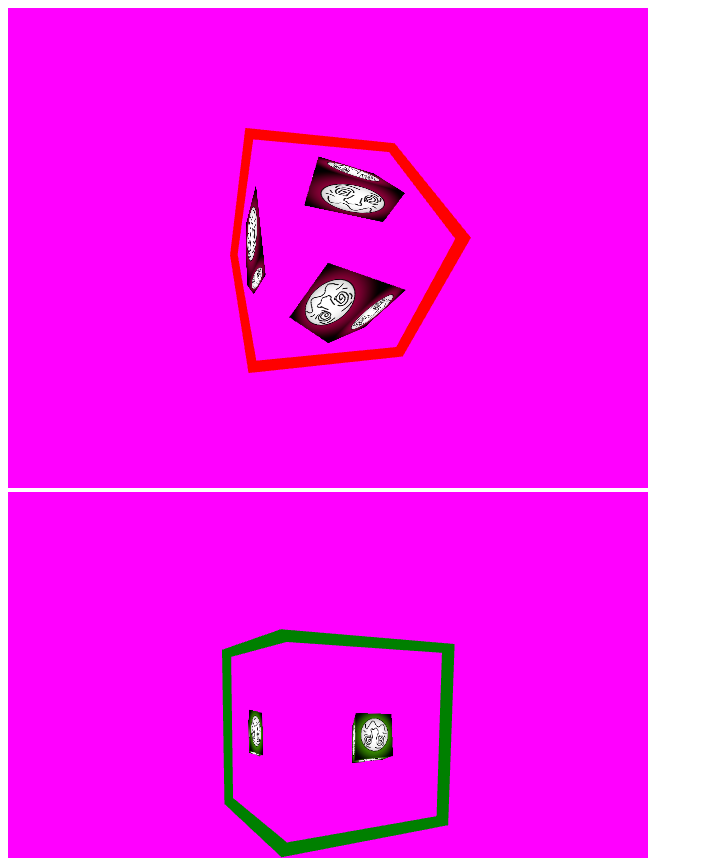
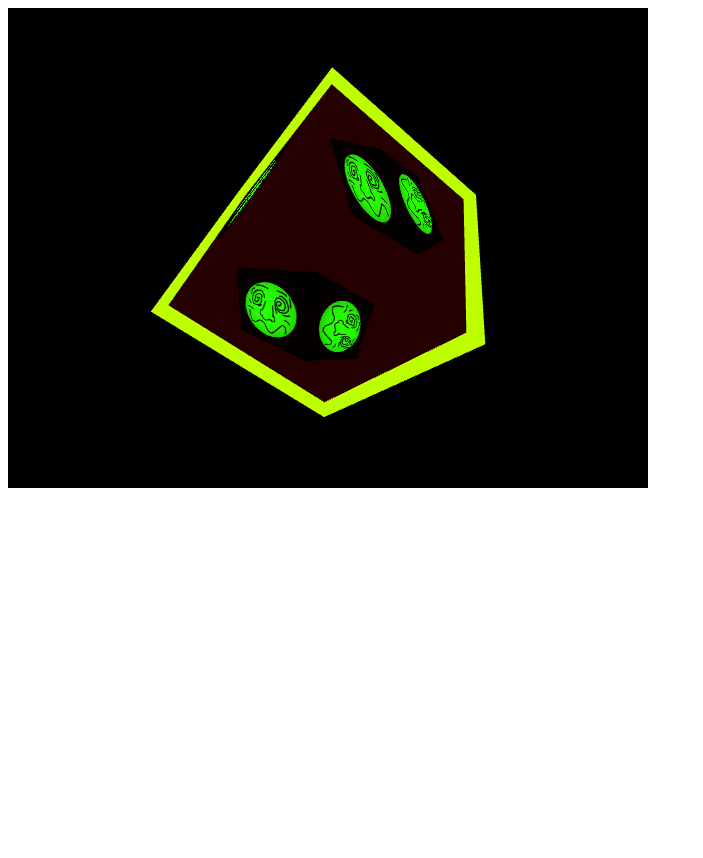
Before and after one commit to devon-artmeier/devon-webgl, a website built with webpack: page index.html in a window 1280 px wide. Shown: the top 858 px of the page, without its empty margins (0-703 px from the left). After the commit the page ends 800 px from the top, so only its background shows below. Built offline with nearby package versions, Linux system fonts and the light colour scheme; animation ran at ten frames a second.

Commit message:
Few additions

```diff
--- a/index.html
+++ b/index.html
@@ -1,8 +1,6 @@
 <!DOCTYPE html>
 <html>
 	<body>
-		<canvas id="test-canvas2" width=640 height=480></canvas>
-		<canvas id="test-canvas3" width=640 height=480></canvas>
 		<canvas id="test-canvas" width=640 height=480></canvas>
 		<script src="dist/devon-webgl.js"></script>
 	</body>
--- a/src/main.ts
+++ b/src/main.ts
@@ -42,10 +42,18 @@ precision highp float;
 
 in vec2 texCoord;
 out vec4 fragColor;
+uniform float time;
+
+vec3 hsvToRGB(vec3 c)
+{
+	vec4 K = vec4(1.0, 2.0 / 3.0, 1.0 / 3.0, 3.0);
+	vec3 p = abs(fract(c.xxx + K.xyz) * 6.0 - K.www);
+	return c.z * mix(K.xxx, clamp(p - K.xxx, 0.0, 1.0), c.y);
+}
 
 void main(void)
 {
-	fragColor = vec4(0, 0, 1, 1);
+	fragColor = vec4(hsvToRGB(vec3(radians(time / 100.0) + 0.9, 1, 1)), 1);
 }
 `;
 
@@ -56,56 +64,19 @@ precision highp float;
 
 in vec2 texCoord;
 out vec4 fragColor;
+uniform sampler2D txt;
+uniform float time;
+
+vec3 hsvToRGB(vec3 c)
+{
+	vec4 K = vec4(1.0, 2.0 / 3.0, 1.0 / 3.0, 3.0);
+	vec3 p = abs(fract(c.xxx + K.xyz) * 6.0 - K.www);
+	return c.z * mix(K.xxx, clamp(p - K.xxx, 0.0, 1.0), c.y);
+}
 
 void main(void)
 {
-	fragColor = vec4(1, 0, 0, 1);
-}
-`;
-
-// Fragment shader base code 4
-const fragShaderCode4 =
-`#version 300 es
-precision highp float;
-
-in vec2 texCoord;
-out vec4 fragColor;
-uniform sampler2D txt;
-
-void main(void)
-{
-	vec4 color = texture(txt, texCoord);
-	fragColor = vec4(color.b, color.g, color.r, color.a);
-}
-`;
-
-// Fragment shader base code 3
-const fragShaderCode5 =
-`#version 300 es
-precision highp float;
-
-in vec2 texCoord;
-out vec4 fragColor;
-
-void main(void)
-{
-	fragColor = vec4(0, 0.5, 0, 1);
-}
-`;
-
-// Fragment shader base code 6
-const fragShaderCode6 =
-`#version 300 es
-precision highp float;
-
-in vec2 texCoord;
-out vec4 fragColor;
-uniform sampler2D txt;
-
-void main(void)
-{
-	vec4 color = texture(txt, texCoord);
-	fragColor = vec4(color.r, color.b, color.g, color.a);
+	fragColor = texture(txt, texCoord) * vec4(hsvToRGB(vec3(radians(time / 100.0), 1, 1)), 1);
 }
 `;
 
@@ -161,18 +132,20 @@ const elementsSquare = new Uint16Array([
 	0,  1,  2,  1,  2,  3
 ]);
 
-function createContext(contextName: string, canvasID: string, fragCode: string, fragCode2: string)
+function createContext(contextName: string, canvasID: string)
 {
 	DGL.Context.create(contextName, document.getElementById(canvasID) as HTMLCanvasElement);
+	DGL.Context.enableBlend(contextName);
 
 	DGL.Texture.create(contextName, "texture_test");
 	DGL.Texture.setFilter(contextName, "texture_test", DGL.TextureFilter.Bilinear);
 	DGL.Texture.setWrap(contextName, "texture_test",  DGL.TextureWrap.Clamp, DGL.TextureWrap.Clamp);
 	DGL.Texture.loadImage(contextName, "texture_test", "./img/test.png");
 
-	DGL.Shader.create(contextName, "shader_main", vertexShaderCode, fragCode);
-	DGL.Shader.create(contextName, "shader_main2", vertexShaderCode, fragCode2);
-	DGL.Shader.create(contextName, "shader_main3", vertexShaderCode, fragShaderCode);
+	DGL.Shader.create(contextName, "shader_main", vertexShaderCode, fragShaderCode);
+	DGL.Shader.create(contextName, "shader_main2", vertexShaderCode, fragShaderCode2);
+	DGL.Shader.create(contextName, "shader_main3", vertexShaderCode, fragShaderCode3);
+
 	DGL.VertexBuffer.create(contextName, "vbo_cube", 24, [3, 2], DGL.BufferUsage.Static);
 	DGL.VertexBuffer.setData(contextName, "vbo_cube", cubeVertices, 0);
 	DGL.VertexBuffer.bufferData(contextName, "vbo_cube");
@@ -180,6 +153,7 @@ function createContext(contextName: string, canvasID: string, fragCode: string,
 	DGL.ElementBuffer.create(contextName, "ebo_cube", 36, DGL.BufferUsage.Static);
 	DGL.ElementBuffer.setData(contextName, "ebo_cube", elementsCube, 0);
 	DGL.ElementBuffer.bufferData(contextName, "ebo_cube");
+
 	DGL.VertexBuffer.create(contextName, "vbo_square", 4, [3, 2], DGL.BufferUsage.Static);
 	DGL.VertexBuffer.setData(contextName, "vbo_square", squareVertices, 0);
 	DGL.VertexBuffer.bufferData(contextName, "vbo_square");
@@ -201,28 +175,30 @@ function createContext(contextName: string, canvasID: string, fragCode: string,
 	DGL.Context.setStencilOptions(contextName, DGL.StencilOption.Keep, DGL.StencilOption.Keep, DGL.StencilOption.Replace);
 }
 
-function renderContext(contextName: string, time: number, mult: number, mult2: number)
+function renderContext(contextName: string, time: number)
 {
 	///////////////////////////////////////////////////////////////
 
+	DGL.Context.enableDepth(contextName);
 	DGL.Framebuffer.bind(contextName, "fbo");
 	DGL.Context.setViewport(contextName, 0, 0, 256, 256);
+	DGL.Context.disableScissor(contextName);
 	DGL.Context.clear(contextName, DGL.Color.FromRGBA(1, 0, 1, 1));
 
-	let ortho = DGL. WebGLMath.perspectiveMatrix(60, 256, 256, 0.1, 1000);
+	let perspective = DGL. WebGLMath.perspectiveMatrix(60, 256, 256, 0.1, 1000);
 
 	DGL.Context.setStencilFunction(contextName, DGL.Condition.Always, 1, 0xFF);
 	DGL.Context.setStencilMask(contextName, 0xFF);
 
 	let model = DGL.WebGLMath.translateMatrix(0, 0, 0);
 	model = model.multiply(DGL.WebGLMath.rotateMatrix(
-		DGL.WebGLMath.degToRad(time / 25 * mult),
-		DGL.WebGLMath.degToRad(time / 25 * mult),
-		DGL.WebGLMath.degToRad(time / 25 * mult)));
+		DGL.WebGLMath.degToRad(time / 25),
+		DGL.WebGLMath.degToRad(time / 25),
+		DGL.WebGLMath.degToRad(time / 25)));
 
-	let x = Math.cos(DGL.WebGLMath.degToRad(time / 4 * mult)) * 256;
-	let y = Math.sin(DGL.WebGLMath.degToRad(time / 4 * mult)) * 256;
-	let z = Math.sin(DGL.WebGLMath.degToRad((time / 8) * mult)) * mult2;
+	let x = Math.cos(DGL.WebGLMath.degToRad(time / 4)) * 256;
+	let y = Math.sin(DGL.WebGLMath.degToRad(time / 4)) * 256;
+	let z = Math.sin(DGL.WebGLMath.degToRad((time / 8))) * 200;
 
 	let view = DGL.WebGLMath.lookAtMatrix(x,y,64+z, 0,0,0, 0,1,0);
 
@@ -232,7 +208,7 @@ function renderContext(contextName: string, time: number, mult: number, mult2: n
 	DGL.Shader.setUniform1i(contextName, "shader_main", "txt", 0);
 	DGL.Shader.setUniformMatrix4fv(contextName, "shader_main", "model", model.flat());
 	DGL.Shader.setUniformMatrix4fv(contextName, "shader_main", "view", view.flat());
-	DGL.Shader.setUniformMatrix4fv(contextName, "shader_main", "projection", ortho.flat());
+	DGL.Shader.setUniformMatrix4fv(contextName, "shader_main", "projection", perspective.flat());
 
 	DGL.Shader.bind(contextName, "shader_main");
 	DGL.Texture.setActive(contextName, 0);
@@ -244,25 +220,26 @@ function renderContext(contextName: string, time: number, mult: number, mult2: n
 	///////////////////////////////////////////////////////////////
 
 	DGL.Context.setViewport(contextName, 0, 0, 640, 480);
-	DGL.Context.clear(contextName, DGL.Color.FromRGBA(1, 0, 1, 1));
+	DGL.Context.clear(contextName, DGL.Color.FromRGBA(0, 0, 0, 1));
 
-	ortho = DGL.WebGLMath.perspectiveMatrix(60, 640, 480, 0.1, 1000);
+	perspective = DGL.WebGLMath.perspectiveMatrix(60, 640, 480, 0.1, 1000);
 
 	DGL.Context.setStencilFunction(contextName, DGL.Condition.Always, 1, 0xFF);
 	DGL.Context.setStencilMask(contextName, 0xFF)
 
 	model = DGL.WebGLMath.translateMatrix(0, 0, 0);
 	model = model.multiply(DGL.WebGLMath.rotateMatrix(
-		DGL.WebGLMath.degToRad(time / 25 * mult),
-		DGL.WebGLMath.degToRad(time / 25 * mult),
-		DGL.WebGLMath.degToRad(time / 25 * mult)));
+		DGL.WebGLMath.degToRad(time / 25),
+		DGL.WebGLMath.degToRad(time / 25),
+		DGL.WebGLMath.degToRad(time / 25)));
 
 	view = DGL.WebGLMath.lookAtMatrix(x,y,256+z, 0,0,0, 0,1,0);
 
 	DGL.Shader.setUniform1i(contextName, "shader_main3", "txt", 0);
 	DGL.Shader.setUniformMatrix4fv(contextName, "shader_main3", "model", model.flat());
 	DGL.Shader.setUniformMatrix4fv(contextName, "shader_main3", "view", view.flat());
-	DGL.Shader.setUniformMatrix4fv(contextName, "shader_main3", "projection", ortho.flat());;
+	DGL.Shader.setUniformMatrix4fv(contextName, "shader_main3", "projection", perspective.flat());
+	DGL.Shader.setUniform1f(contextName, "shader_main3", "time", time);
 
 	DGL.Shader.bind(contextName, "shader_main3");
 	DGL.Texture.setActive(contextName, 0);
@@ -277,33 +254,28 @@ function renderContext(contextName: string, time: number, mult: number, mult2: n
 
 	model = DGL.WebGLMath.translateMatrix(0, 0, 0);
 	model = model.multiply(DGL.WebGLMath.rotateMatrix(
-		DGL.WebGLMath.degToRad(time / 25 * mult),
-		DGL.WebGLMath.degToRad(time / 25 * mult),
-		DGL.WebGLMath.degToRad(time / 25 * mult)));
+		DGL.WebGLMath.degToRad(time / 25),
+		DGL.WebGLMath.degToRad(time / 25),
+		DGL.WebGLMath.degToRad(time / 25)));
 	model = model.multiply(DGL.WebGLMath.scaleMatrix(1.1, 1.1, 1.1));
 
 	DGL.Shader.setUniformMatrix4fv(contextName, "shader_main2", "model", model.flat());
 	DGL.Shader.setUniformMatrix4fv(contextName, "shader_main2", "view", view.flat());
-	DGL.Shader.setUniformMatrix4fv(contextName, "shader_main2", "projection", ortho.flat());;
+	DGL.Shader.setUniformMatrix4fv(contextName, "shader_main2", "projection", perspective.flat());
+	DGL.Shader.setUniform1f(contextName, "shader_main2", "time", time);
 
 	DGL.Shader.bind(contextName, "shader_main2");
 	DGL.VertexArray.draw(contextName, "vao_cube");
 
 	DGL.Context.setStencilMask(contextName, 0xFF);
 	DGL.Context.setStencilFunction(contextName, DGL.Condition.Always, 1, 0xFF);
-	DGL.Context.enableDepth(contextName);
 }
 
 function render(time: number)
 {
-	renderContext("main", time, 0.5, 200);
-	renderContext("main2", time, 1.5, 0);
-	renderContext("main3", time, -2, 512);
-
+	renderContext("main", time);
 	requestAnimationFrame(render);
 }
 
-createContext("main", "test-canvas", fragShaderCode, fragShaderCode2);
-createContext("main2", "test-canvas2", fragShaderCode4, fragShaderCode3);
-createContext("main3", "test-canvas3", fragShaderCode6, fragShaderCode5);
+createContext("main", "test-canvas");
 requestAnimationFrame(render);
--- a/src/public/context.ts
+++ b/src/public/context.ts
@@ -27,7 +27,7 @@ export class Context extends Resource
 	{
 		super(null, id, manager);
 		this._gl = this._canvas.getContext("webgl2",
-			{ alpha: true, stencil: true });
+			{ alpha: true, stencil: true, preserveDrawingBuffer: true });
 	}
 
 	// Delete
@@ -85,6 +85,7 @@ export class Context extends Resource
 		let gl = ContextCollection.get(id)?.gl;
 		if (gl != null) {
 			gl.enable(gl.BLEND);
+			gl.blendFunc(gl.SRC_ALPHA, gl.ONE_MINUS_SRC_ALPHA);
 		}
 	}
 
@@ -97,7 +98,7 @@ export class Context extends Resource
 		}
 	}
 
-	// Enable
+	// Enable depth
 	public static enableDepth(id: string)
 	{
 		let gl = ContextCollection.get(id)?.gl;
@@ -106,7 +107,7 @@ export class Context extends Resource
 		}
 	}
 
-	// Disable
+	// Disable depth
 	public static disableDepth(id: string)
 	{
 		let gl = ContextCollection.get(id)?.gl;
@@ -186,6 +187,34 @@ export class Context extends Resource
 		gl?.stencilMask(mask);
 	}
 
+	// Enable scissor test
+	public static enableScissor(id: string)
+	{
+		let gl = ContextCollection.get(id)?.gl;
+		if (gl != null) {
+			gl.enable(gl.SCISSOR_TEST);
+		}
+	}
+
+	// Disable scissor test
+	public static disableScissor(id: string)
+	{
+		let gl = ContextCollection.get(id)?.gl;
+		if (gl != null) {
+			gl.disable(gl.SCISSOR_TEST);
+		}
+	}
+
+	// Set scissor test region
+	public static setScissor(id: string, x: number, y: number, width: number, height: number)
+	{
+		let gl = ContextCollection.get(id)?.gl;
+		if (gl != null) {
+			let viewport = this.getViewport(id);
+			gl.scissor(x, viewport[3] - height - y, width, height);
+		}
+	}
+
 	// Delete context
 	public static delete(id: string)
 	{
--- a/src/public/math.ts
+++ b/src/public/math.ts
@@ -13,6 +13,17 @@ export class WebGLMath
 	public static radToDeg(angle: number): number
 	{
 		return angle * (180 / Math.PI);
+	}
+
+	// Generate blank matrix
+	public static blankMatrix()
+	{
+		return new Matrix([
+			[1, 0, 0, 0],
+			[0, 1, 0, 0],
+			[0, 0, 1, 0],
+			[0, 0, 0, 1]
+		]);
 	}
 
 	// Generate orthographic projection matrix
```
